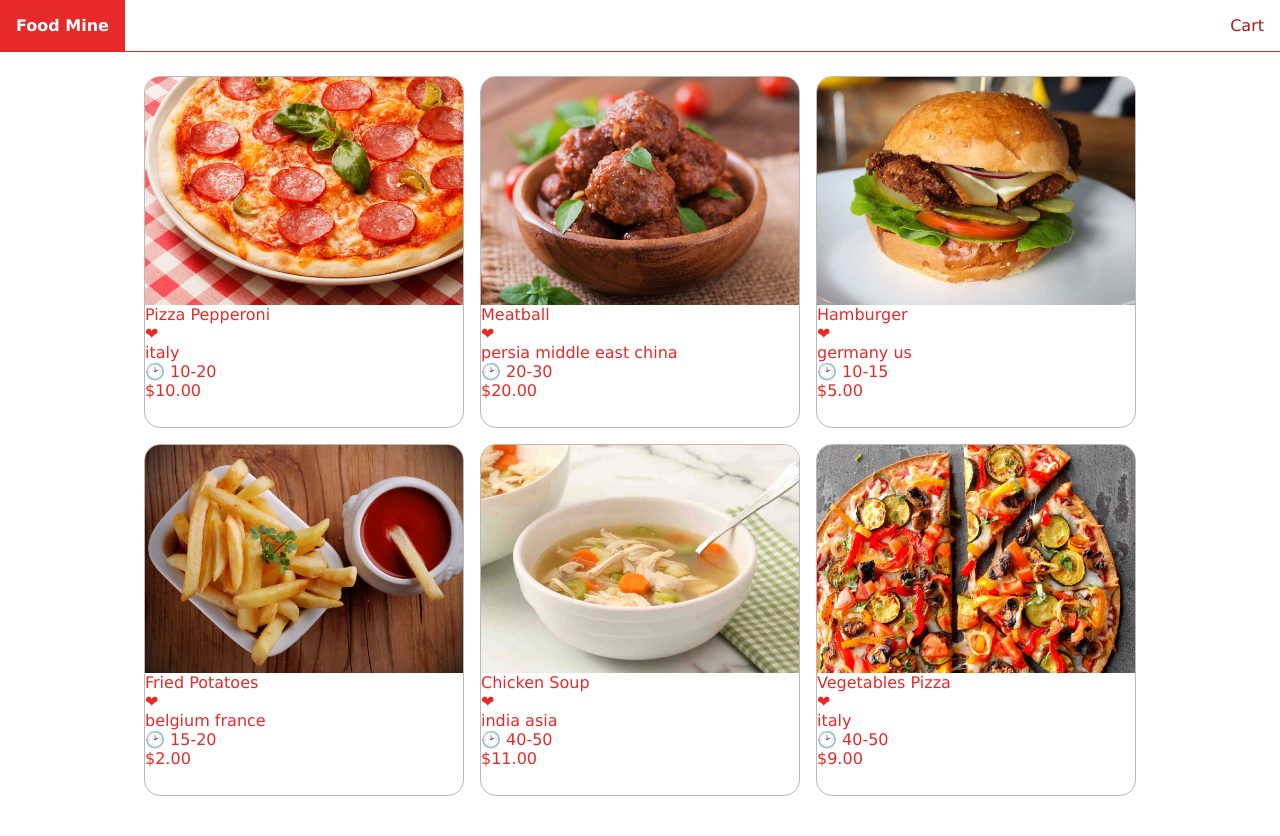
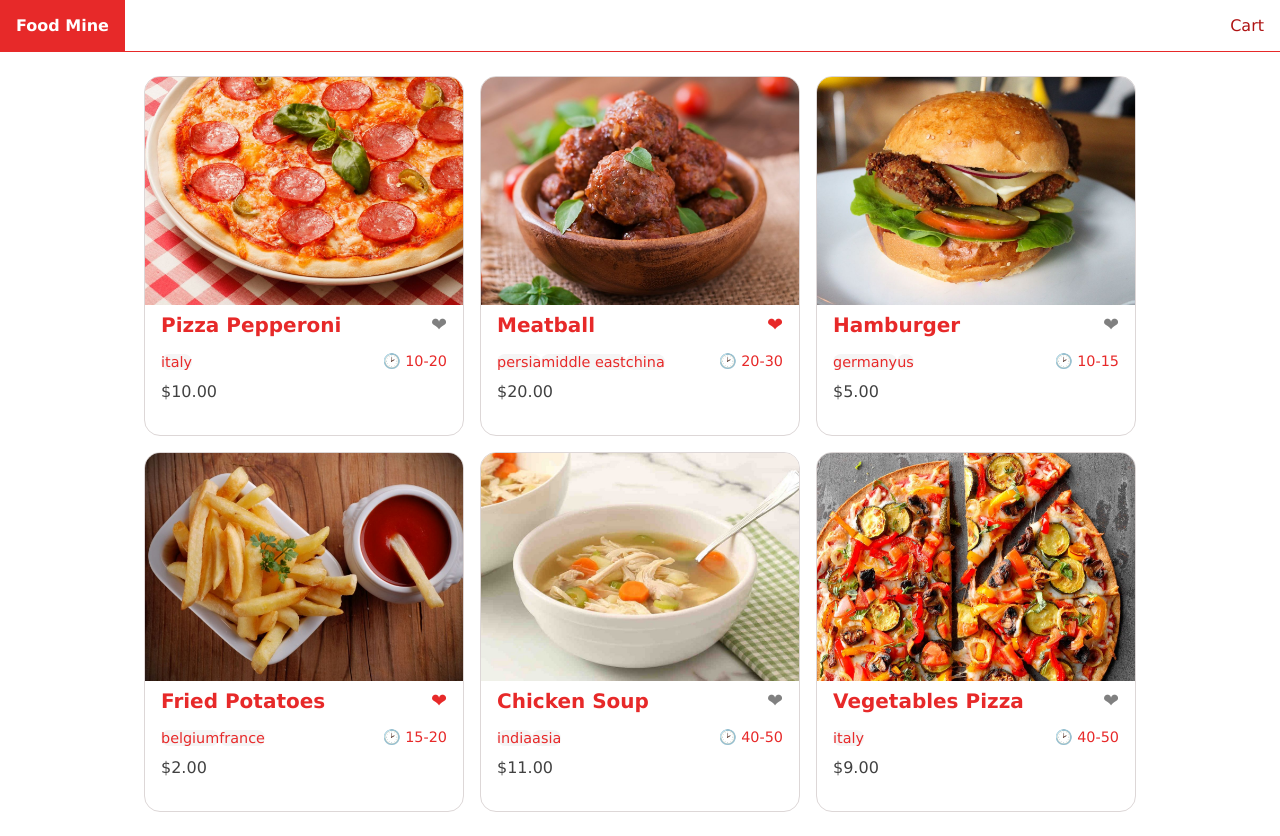
Before and after one commit to ChaviduBandara/FoodMine-Website, an Angular app in the folder foodmine/: page / in a window 1280 px wide. Built offline with nearby package versions, Linux system fonts and the light colour scheme.

Commit message:
updated css code

```diff
--- a/foodmine/src/app/home/home.component.css
+++ b/foodmine/src/app/home/home.component.css
@@ -7,9 +7,9 @@ ul{
     padding: 0;
 }
 ul li a{
-    height: 22rem;
+    height: 22.5rem;
     width: 20rem;
-    border: 1px solid rgb(189, 183, 183);
+    border: 1px solid rgb(221, 215, 215);
     border-radius: 1rem;
     margin: 0.5rem;
     display: flex;
@@ -21,3 +21,44 @@ li a:hover{
     opacity: 0.7;
     cursor: pointer;
 }
+.content{
+    padding: .5rem 1rem;
+    position: relative;
+}
+.name{
+    font-size: 20px;
+    font-weight: bold;
+}
+.favorite{
+    position: absolute;
+    top: .5rem;
+    right: 1rem;
+    font-size: 1.2rem;
+}
+.favorite.not{
+    color: grey;
+}
+.product-item-footer{
+    display: flex;
+    justify-content: space-between;
+    align-items: center;
+    padding-top: 15px;
+}
+.origins{
+    flex: 9;
+}
+.origins span{
+    border-radius: 2rem;
+    background-color: whitesmoke;
+    display: inline-block;
+    font-size: .9rem;
+}
+.cook-time{
+    font-size: .9rem;
+    flex: 3;
+    text-align: right;
+}
+.price{
+    color: #414141;
+    margin-top: .7rem;
+}
--- a/foodmine/src/app/home/home.component.html
+++ b/foodmine/src/app/home/home.component.html
@@ -6,7 +6,7 @@
                 <div class="name">
                     {{food.name}}
                 </div>
-                <span class="favorites {{food.favorite?'':'not'}}">
+                <span class="favorite {{food.favorite?'':'not'}}">
                     <!-- if the food is added to favorite, then do nothing, else run the function named run -->
                     ❤
                 </span>
```
